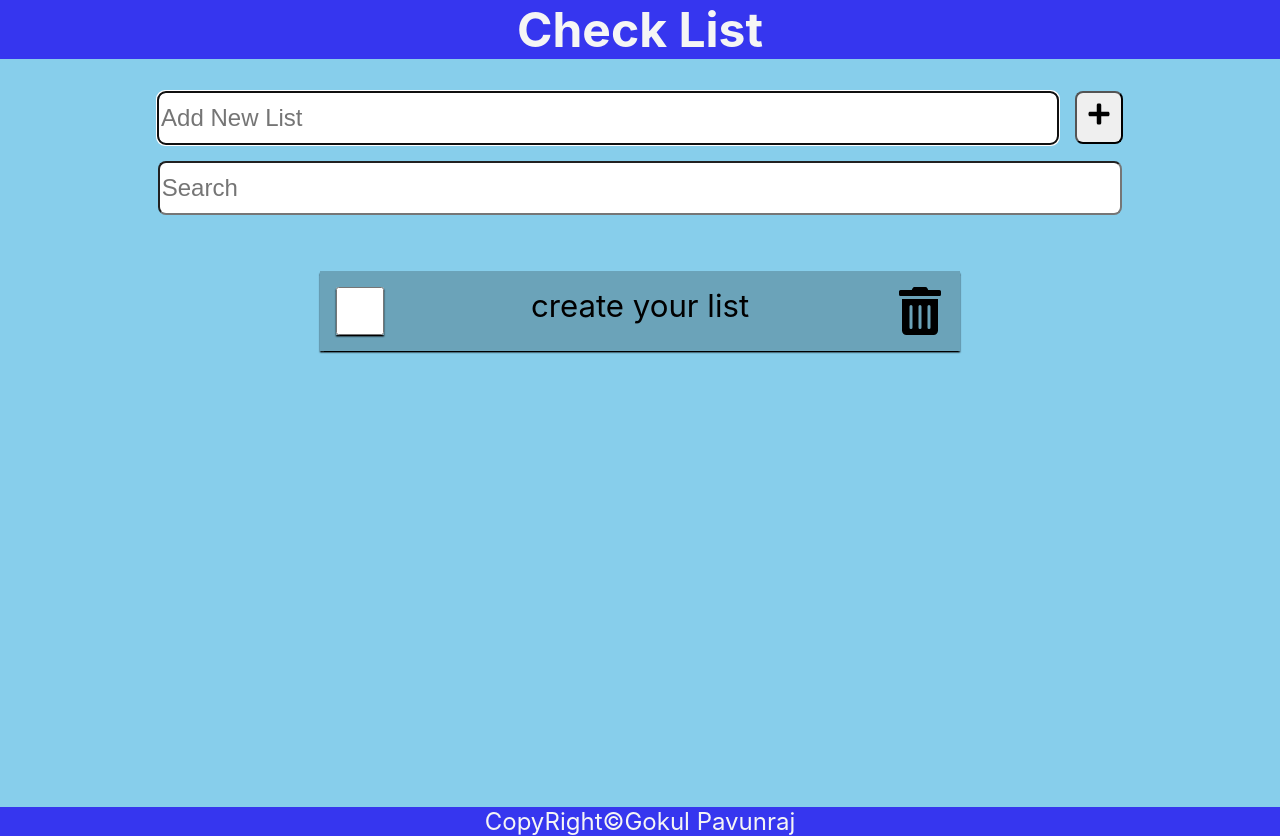
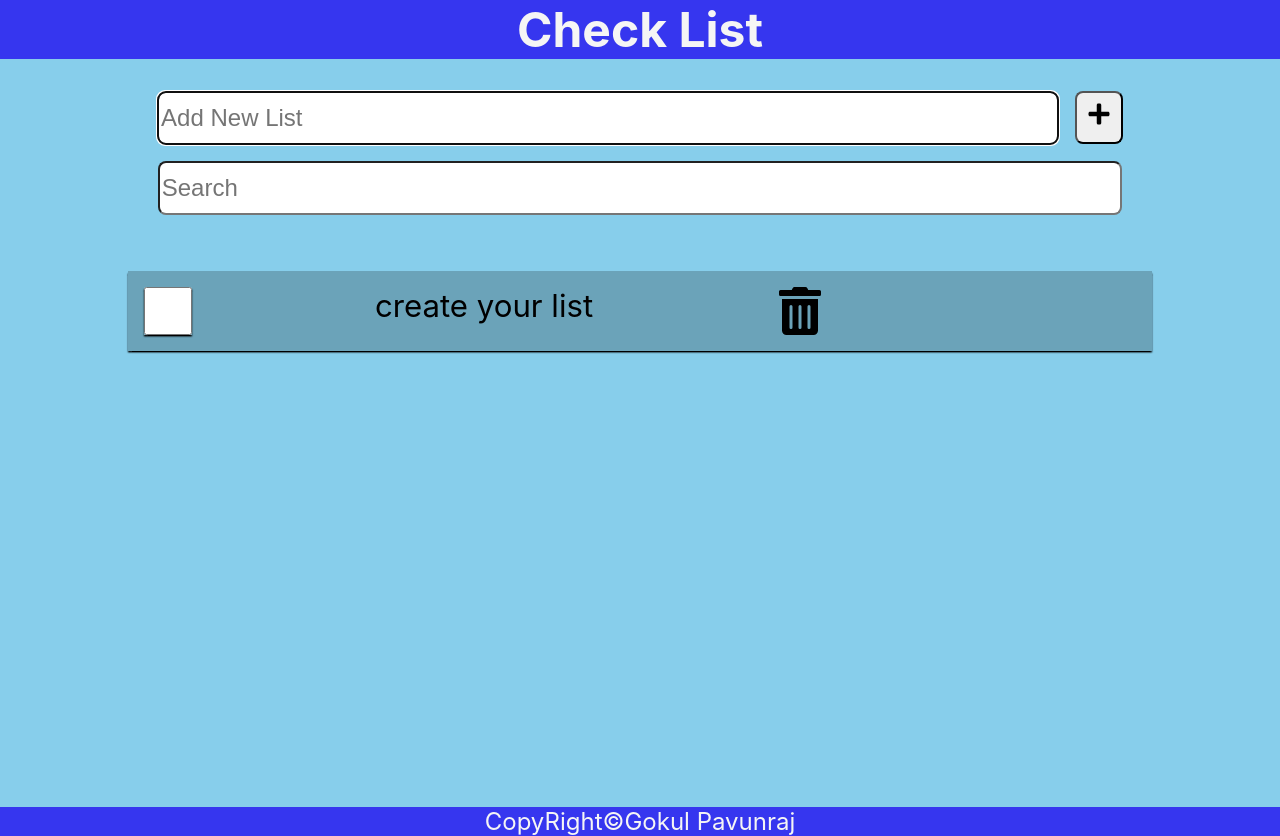
Before and after one commit to GokulPSVG/dailychecklist, a React (Create React App) app in the folder dailychecklist/: page / in a window 1280 px wide. Built offline with nearby package versions, Linux system fonts and the light colour scheme.

Commit message:
eleventh commit

```diff
--- a/dailychecklist/src/index.css
+++ b/dailychecklist/src/index.css
@@ -99,7 +99,7 @@ ul{
   list-style: none;
   font-size: 150%;
   min-height: 50%;
-  min-width: 50%;
+  min-width: 80%;
 }
 .listItem{
   display: flex;
```
